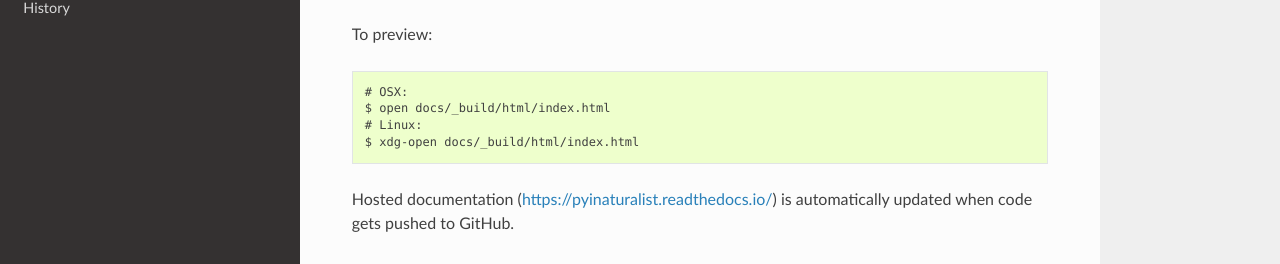
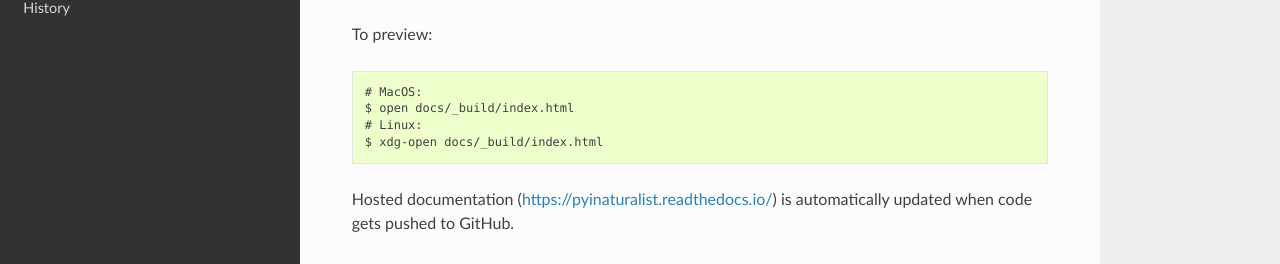
Before and after one commit to pyinat/pyinaturalist, a Sphinx documentation site: the page built from docs/infrastructure.rst, in a window 1280 px wide and 900 px high. Shown: the part 406-670 px from the top of the window. Built offline with Sphinx 7.4.7 and the Read the Docs theme 2.0.0, drawn with Linux system fonts in a browser that asks for light colours.

Commit message:
Minor doc fixes

```diff
--- a/docs/infrastructure.rst
+++ b/docs/infrastructure.rst
@@ -14,10 +14,10 @@ To build the doc locally::
 
 To preview::
 
-    # OSX:
-    $ open docs/_build/html/index.html
+    # MacOS:
+    $ open docs/_build/index.html
     # Linux:
-    $ xdg-open docs/_build/html/index.html
+    $ xdg-open docs/_build/index.html
 
 Hosted documentation (https://pyinaturalist.readthedocs.io/) is automatically updated when code gets pushed to GitHub.
 
```
